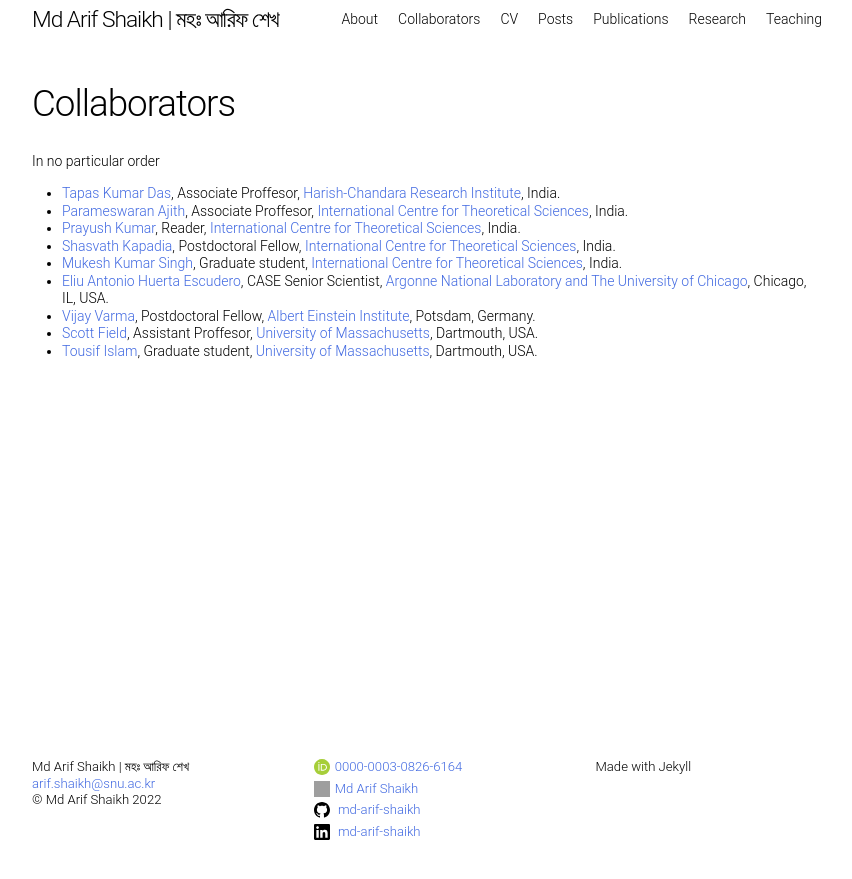
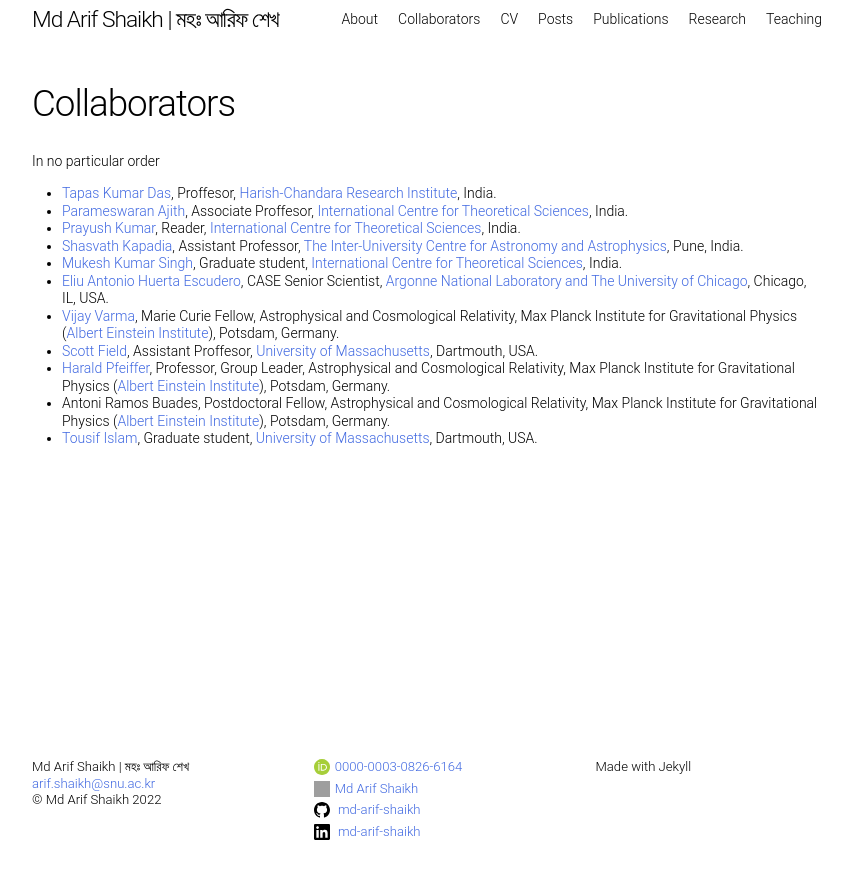
Before and after one commit to md-arif-shaikh/md-arif-shaikh.github.io, a Jekyll site: the page built from collaborators.md, in a window 1280 px wide. Shown: the top 879 px of the page, without its empty margins (213-1065 px from the left). Built offline with Jekyll 4.4.1, drawn with Linux system fonts in a browser that asks for light colours; our own code applies the rules of GitHub Pages for plain Markdown files; grey boxes are pictures that could not be loaded.

Commit message:
Update collaborators.md

```diff
--- a/collaborators.md
+++ b/collaborators.md
@@ -4,12 +4,14 @@ title: "Collaborators"
 permalink: /collaborators/
 ---
 In no particular order
-- [Tapas Kumar Das](http://www.hri.res.in/~tapas/), Associate Proffesor, [Harish-Chandara Research Institute](http://www.hri.res.in/), India.
+- [Tapas Kumar Das](http://www.hri.res.in/~tapas/), Proffesor, [Harish-Chandara Research Institute](http://www.hri.res.in/), India.
 - [Parameswaran Ajith](https://home.icts.res.in/~ajith/Home.html), Associate Proffesor, [International Centre for Theoretical Sciences](https://www.icts.res.in/), India.
 - [Prayush Kumar](https://www.icts.res.in/people/prayush-kumar-0), Reader, [International Centre for Theoretical Sciences](https://www.icts.res.in/), India.
-- [Shasvath Kapadia](https://www.icts.res.in/people/Shasvath-Kapadia), Postdoctoral Fellow, [International Centre for Theoretical Sciences](https://www.icts.res.in/), India.
+- [Shasvath Kapadia](https://www.icts.res.in/people/Shasvath-Kapadia), Assistant Professor, [The Inter-University Centre for Astronomy and Astrophysics](https://www.iucaa.in), Pune, India.
 - [Mukesh Kumar Singh](https://www.icts.res.in/people/mukesh-kumar-singh), Graduate student, [International Centre for Theoretical Sciences](https://www.icts.res.in/), India.
 - [Eliu Antonio Huerta Escudero](https://eliuhe.wixsite.com/eliu), CASE Senior Scientist, [Argonne National Laboratory and The University of Chicago](https://www.anl.gov/profile/eliu-a-huerta), Chicago, IL, USA.
-- [Vijay Varma](https://vijayvarma.com/), Postdoctoral Fellow, [Albert Einstein Institute](https://www.aei.mpg.de/), Potsdam, Germany.
+- [Vijay Varma](https://vijayvarma.com/), Marie Curie Fellow, Astrophysical and Cosmological Relativity, Max Planck Institute for Gravitational Physics ([Albert Einstein Institute](https://www.aei.mpg.de/)), Potsdam, Germany.
 - [Scott Field](http://www.math.umassd.edu/~sfield/), Assistant Proffesor, [University of Massachusetts](https://www.umassd.edu/), Dartmouth, USA.
+- [Harald Pfeiffer](https://www.aei.mpg.de/person/54205), Professor, Group Leader,  Astrophysical and Cosmological Relativity, Max Planck Institute for Gravitational Physics ([Albert Einstein Institute](https://www.aei.mpg.de/)), Potsdam, Germany.
+- Antoni Ramos Buades, Postdoctoral Fellow, Astrophysical and Cosmological Relativity, Max Planck Institute for Gravitational Physics ([Albert Einstein Institute](https://www.aei.mpg.de/)), Potsdam, Germany.
 - [Tousif Islam](https://tousifislam.com/), Graduate student, [University of Massachusetts](https://www.umassd.edu/), Dartmouth, USA.
```
